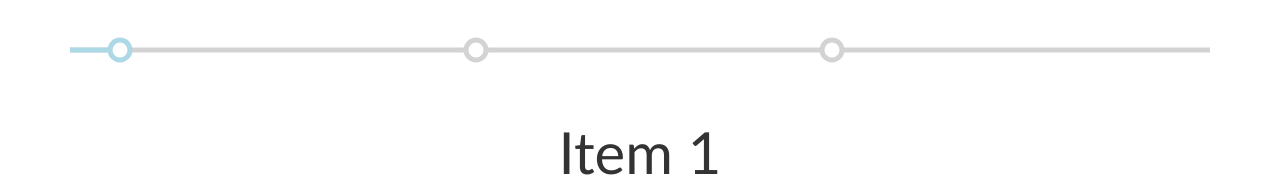
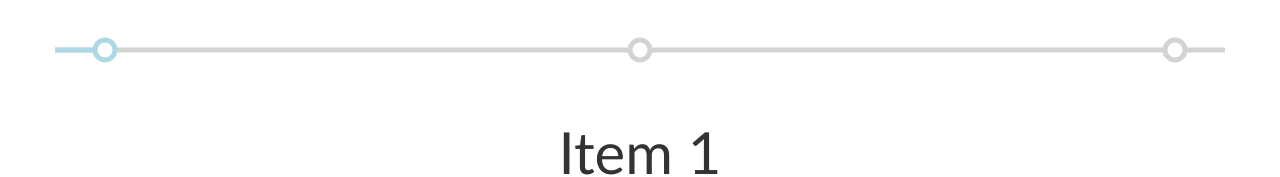
Before and after one commit to zoidfarb204/ngx-timeline, an Angular app: page / in a window 1280 px wide. Shown: the top 177 px of the page. Built offline with nearby package versions, Linux system fonts and the light colour scheme.

Commit message:
fixed math for spacing of items on timeline

```diff
--- a/src/app/app.component.css
+++ b/src/app/app.component.css
@@ -16,3 +16,7 @@ h3 {
   font-family: 'Trebuchet MS', 'Lucida Sans Unicode', 'Lucida Grande', 'Lucida Sans', Arial, sans-serif;
   font-size: 32px
 }
+
+.timeline-container{
+  padding: 0px !important;
+}
--- a/src/app/app.component.html
+++ b/src/app/app.component.html
@@ -1,5 +1,5 @@
 <div class="row">
-	<div class="col-md-12" #timeline>
+	<div class="col-md-12 timeline-container" #timeline>
 		<svg width="timeline.offsetWidth" height="100">
 			<line x1="0" y1="50" [attr.x2]="timeline.offsetWidth" y2="50" stroke-width="5" stroke="lightgray"  />
 			<line x1="0" y1="50" y2="50" [attr.x2]="getWidth(selectedIndex,timeline.offsetWidth)" stroke="lightblue" stroke-width="5" />
@@ -10,6 +10,7 @@
 		</svg>
 	</div>
 </div>
+
 <div class="row">
 	<div class="col-md-12">
 		<div class="text-center">
--- a/src/app/app.component.ts
+++ b/src/app/app.component.ts
@@ -66,8 +66,8 @@ export class AppComponent implements OnInit {
 
   getWidth(item, width) {
       var useableWidth = width - 100;
-      var distance = Math.floor(useableWidth / this.config.length)
-      return 50 + item * distance;
+      var distance = Math.floor(useableWidth / (this.config.length - 1))
+      return 50 + (item * distance);
     }
 
     getColor(index){
@@ -77,11 +77,4 @@ export class AppComponent implements OnInit {
         return "lightgray"
       }
     }
-
-  getClass() {
-      var columnSize = Math.floor(12 / this.selectedPage.columns);
-      console.log(columnSize);
-      return "col-md-" + columnSize;
-    }
-
   }
```
